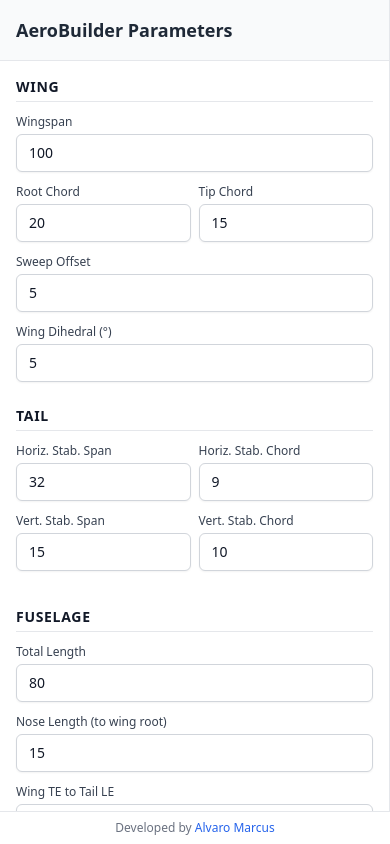
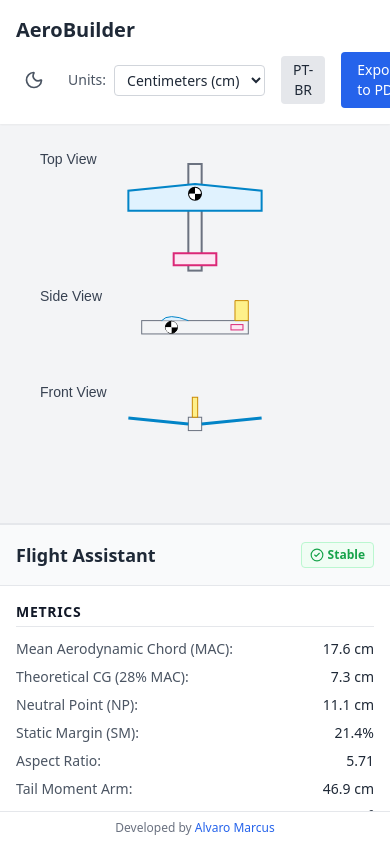
Before and after one commit to Alvaromarcus/Airplane_model, a React (Vite) app: page / in a window 390 px wide. Built offline with nearby package versions, Linux system fonts and the light colour scheme.

Commit message:
fix: correct mobile layout ordering and fix header position

```diff
--- a/src/App.tsx
+++ b/src/App.tsx
@@ -82,16 +82,7 @@ function App() {
 
   return (
     <div className="flex flex-col h-screen bg-gray-100 dark:bg-gray-900 overflow-hidden font-sans transition-colors duration-200">
-      <div className="flex-1 flex flex-col md:flex-row overflow-hidden overflow-y-auto md:overflow-hidden">
-        <div className="w-full md:w-64 flex-shrink-0 z-10">
-          <Sidebar
-            dimensions={dimensions}
-            onChange={handleDimensionChange}
-          />
-        </div>
-
-      <main className="flex-1 flex flex-col min-h-0 relative">
-        <header className="bg-white dark:bg-gray-800 shadow-sm z-10 flex flex-wrap gap-2 justify-between items-center p-4 transition-colors duration-200">
+      <header className="bg-white dark:bg-gray-800 shadow-sm z-10 flex flex-wrap gap-2 justify-between items-center p-4 transition-colors duration-200 flex-shrink-0">
         <h1 className="text-xl font-bold text-gray-800 dark:text-white">{t('app_title')}</h1>
 
         <div className="flex gap-4 items-center">
@@ -131,21 +122,26 @@ function App() {
         </div>
       </header>
 
-        <div className="flex-1 flex flex-col lg:flex-row overflow-hidden overflow-y-auto lg:overflow-hidden">
-          <div className="w-full lg:flex-1 relative bg-gray-50 dark:bg-gray-800 border-b lg:border-b-0 lg:border-r border-gray-200 dark:border-gray-700 transition-colors duration-200 min-h-[400px] overflow-x-auto">
+      <main className="flex-1 flex flex-col lg:flex-row overflow-y-auto lg:overflow-hidden relative">
+        <div className="order-3 lg:order-1 w-full lg:w-64 flex-shrink-0 z-10">
+          <Sidebar
+            dimensions={dimensions}
+            onChange={handleDimensionChange}
+          />
+        </div>
+
+        <div className="order-1 lg:order-2 w-full lg:flex-1 relative min-h-[400px] border-b lg:border-b-0 lg:border-r border-gray-200 dark:border-gray-700 overflow-x-auto">
           <CanvasView dimensions={dimensions} metrics={metrics} isDarkMode={isDarkMode} />
         </div>
 
-          <div className="w-full lg:w-80 flex-shrink-0">
+        <div className="order-2 lg:order-3 w-full lg:w-80 flex-shrink-0">
           <FlightAssistant
             metrics={metrics}
             checks={validationChecks}
             unit={unit}
           />
         </div>
-        </div>
       </main>
-      </div>
       <footer className="bg-white dark:bg-gray-900 border-t border-gray-200 dark:border-gray-800 p-2 text-center text-xs text-gray-500 dark:text-gray-400 transition-colors duration-200 z-20">
         {t('developed_by')} <a href="https://www.linkedin.com/in/alvaromarcus/" target="_blank" rel="noopener noreferrer" className="text-blue-600 dark:text-blue-400 hover:underline">Alvaro Marcus</a>
       </footer>
--- a/src/components/FlightAssistant.tsx
+++ b/src/components/FlightAssistant.tsx
@@ -33,7 +33,7 @@ export default function FlightAssistant({ metrics, checks, unit }: FlightAssista
   }
 
   return (
-    <aside className="w-80 bg-white dark:bg-gray-800 shadow-l z-20 flex flex-col h-full border-l border-gray-200 dark:border-gray-700 overflow-y-auto transition-colors duration-200">
+    <aside className="w-full lg:w-80 bg-white dark:bg-gray-800 shadow-l z-20 flex flex-col h-auto lg:h-full border-t lg:border-t-0 lg:border-l border-gray-200 dark:border-gray-700 overflow-y-auto transition-colors duration-200">
       <div className="p-4 border-b border-gray-200 dark:border-gray-700 bg-gray-50 dark:bg-gray-900/50 flex items-center justify-between">
         <h2 className="text-lg font-semibold text-gray-800 dark:text-white">{t('flight_assistant')}</h2>
         <div className={`flex items-center gap-1 px-2 py-1 rounded text-xs font-bold border ${overallStatusColor}`}>
--- a/src/components/Sidebar.tsx
+++ b/src/components/Sidebar.tsx
@@ -29,7 +29,7 @@ export default function Sidebar({ dimensions, onChange }: SidebarProps) {
   );
 
   return (
-    <aside className="w-full h-full bg-white dark:bg-gray-800 shadow-md z-20 flex flex-col overflow-y-auto border-r border-gray-200 dark:border-gray-700 transition-colors duration-200">
+    <aside className="w-full h-auto lg:h-full bg-white dark:bg-gray-800 shadow-md z-20 flex flex-col overflow-y-auto border-r border-gray-200 dark:border-gray-700 transition-colors duration-200">
       <div className="p-4 border-b border-gray-200 dark:border-gray-700 bg-gray-50 dark:bg-gray-900/50">
         <h2 className="text-lg font-semibold text-gray-800 dark:text-white">{t('app_title')} Parameters</h2>
       </div>
```
Lines whose indentation alone changed are shown as unchanged.
